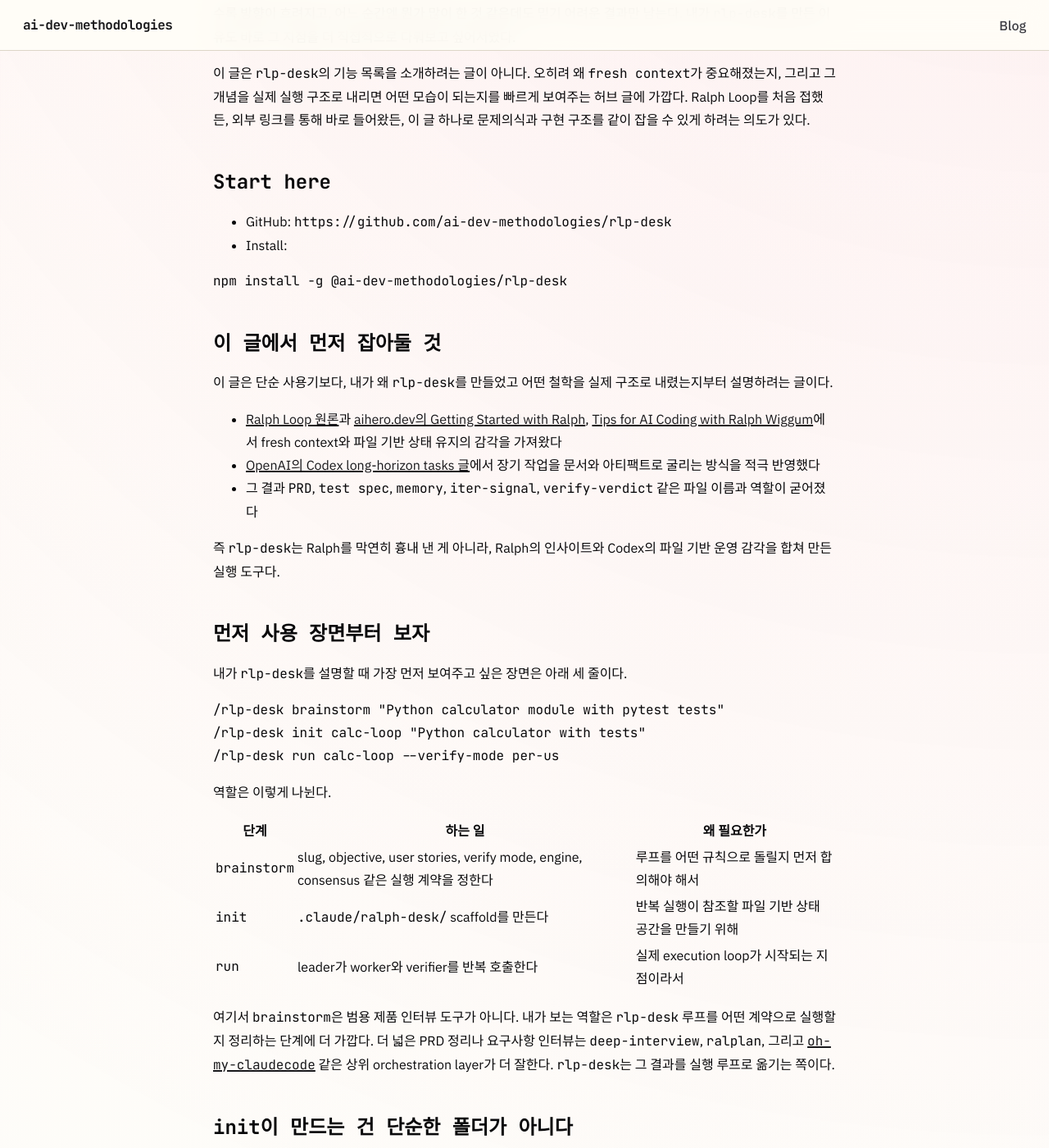
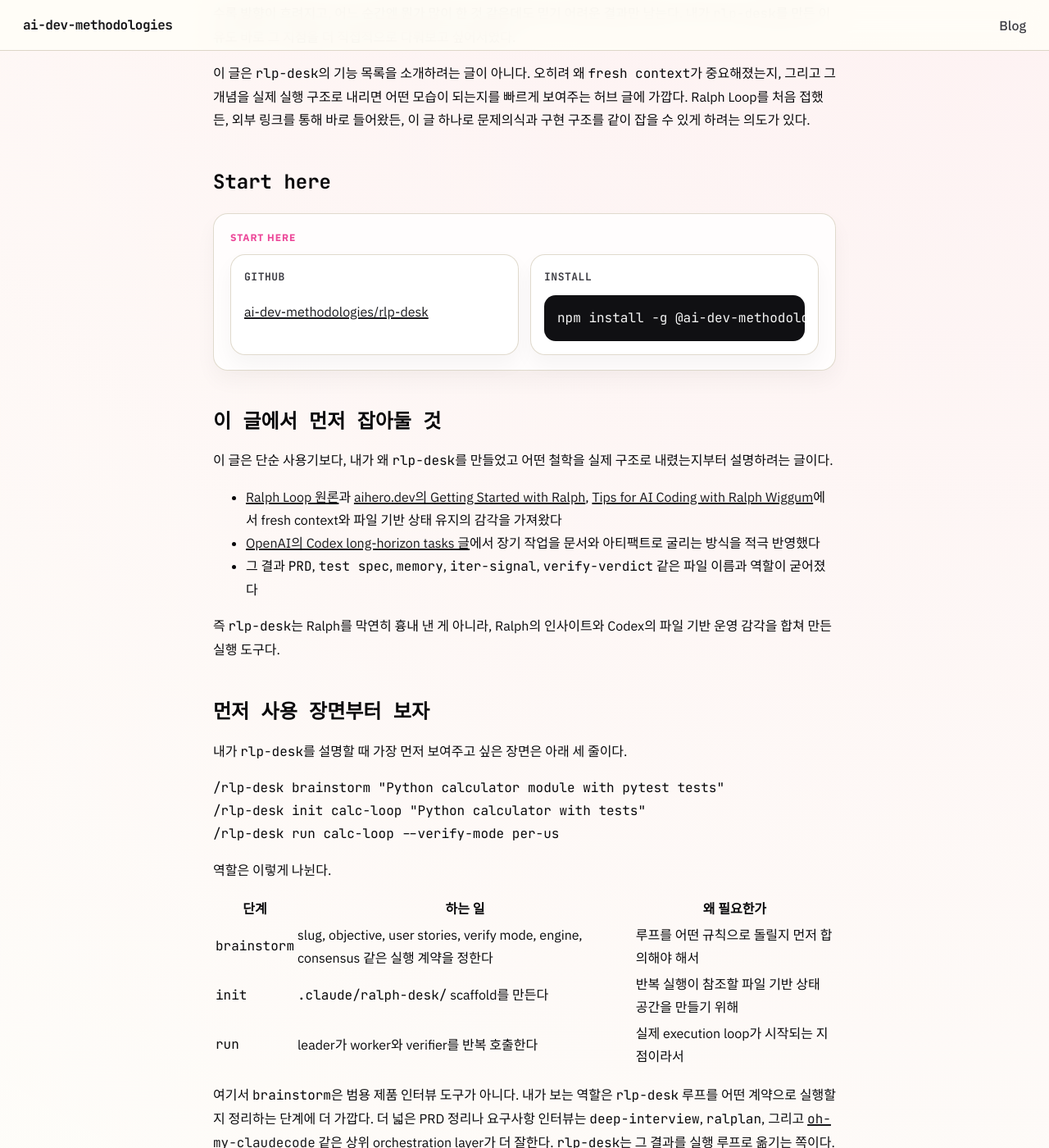
Before and after one commit to ai-dev-methodologies/ai-dev-methodologies.github.io, a Jekyll site: the page built from _posts/2026-03-23-how-rlp-desk-implements-fresh-context.md, in a window 1280 px wide and 1400 px high, scrolled down 671 px. Shown: the whole window at 82% size. Built offline with Jekyll 4.4.1, drawn with Linux system fonts in a browser that asks for light colours.

Commit message:
Make the resource sections look intentional instead of improvised
Turn Start here and References into explicit resource blocks, and refine the article styling so the live page matches the reviewable markdown structure more closely.

Constraint: Improve article affordances without breaking the current Pages stack
Confidence: high
Scope-risk: narrow
Reversibility: clean
Directive: Reusable article meta sections should render as distinct components, not as plain lists
Tested: Local post and CSS updated
Not-tested: Remote Pages rebuild and visual inspection after push

````diff
--- a/_posts/2026-03-23-how-rlp-desk-implements-fresh-context.md
+++ b/_posts/2026-03-23-how-rlp-desk-implements-fresh-context.md
@@ -23,12 +23,19 @@
 
 ## Start here
 
-- GitHub: `https://github.com/ai-dev-methodologies/rlp-desk`
-- Install:
-
-```bash
-npm install -g @ai-dev-methodologies/rlp-desk
-```
+<section class="resource-block start-block">
+  <p class="feature-label">Start here</p>
+  <div class="resource-grid">
+    <div class="resource-card">
+      <p class="resource-title">GitHub</p>
+      <p><a href="https://github.com/ai-dev-methodologies/rlp-desk">ai-dev-methodologies/rlp-desk</a></p>
+    </div>
+    <div class="resource-card">
+      <p class="resource-title">Install</p>
+      <pre class="install-snippet"><code>npm install -g @ai-dev-methodologies/rlp-desk</code></pre>
+    </div>
+  </div>
+</section>
 ## 이 글에서 먼저 잡아둘 것
 
 이 글은 단순 사용기보다, 내가 왜 `rlp-desk`를 만들었고 어떤 철학을 실제 구조로 내렸는지부터 설명하려는 글이다.
@@ -250,8 +257,17 @@
 
 ## References
 
-- [OpenAI, Run long-horizon tasks with Codex](https://developers.openai.com/blog/run-long-horizon-tasks-with-codex/)
-- [Getting Started with Ralph](https://www.aihero.dev/getting-started-with-ralph)
-- [Tips for AI Coding with Ralph Wiggum](https://www.aihero.dev/tips-for-ai-coding-with-ralph-wiggum)
-- [`oh-my-claudecode`](https://github.com/Yeachan-Heo/oh-my-claudecode)
-- [`rlp-desk` repository](https://github.com/ai-dev-methodologies/rlp-desk)
+<section class="resource-block reference-block">
+  <div class="resource-grid single-column">
+    <div class="resource-card">
+      <p class="resource-title">References</p>
+      <ul class="reference-list">
+        <li><a href="https://developers.openai.com/blog/run-long-horizon-tasks-with-codex/">OpenAI, Run long-horizon tasks with Codex</a></li>
+        <li><a href="https://www.aihero.dev/getting-started-with-ralph">Getting Started with Ralph</a></li>
+        <li><a href="https://www.aihero.dev/tips-for-ai-coding-with-ralph-wiggum">Tips for AI Coding with Ralph Wiggum</a></li>
+        <li><a href="https://github.com/Yeachan-Heo/oh-my-claudecode"><code>oh-my-claudecode</code></a></li>
+        <li><a href="https://github.com/ai-dev-methodologies/rlp-desk"><code>rlp-desk</code> repository</a></li>
+      </ul>
+    </div>
+  </div>
+</section>
--- a/assets/css/site.css
+++ b/assets/css/site.css
@@ -145,7 +145,9 @@
 .feature-card,
 .post-card,
 .lede-box,
-.start-card {
+.start-card,
+.resource-block,
+.resource-card {
   background: rgba(255, 255, 255, 0.78);
   border: 1px solid rgba(221, 214, 200, 0.9);
   border-radius: 18px;
@@ -228,17 +230,57 @@
   color: var(--color-secondary);
 }
 
-.start-card {
+.resource-block {
   padding: 18px 20px;
   margin: 24px 0 28px;
 }
 
-.start-card p {
-  margin: 0 0 12px;
+.resource-grid {
+  display: grid;
+  grid-template-columns: repeat(2, minmax(0, 1fr));
+  gap: 14px;
 }
 
-.start-card p:last-child {
-  margin-bottom: 0;
+.resource-grid.single-column {
+  grid-template-columns: 1fr;
+}
+
+.resource-card {
+  padding: 16px;
+  background: rgba(255, 255, 255, 0.92);
+}
+
+.resource-title {
+  margin: 0 0 10px;
+  font-family: "JetBrains Mono", monospace;
+  font-size: 13px;
+  font-weight: 700;
+  letter-spacing: 0.04em;
+  color: var(--color-secondary);
+  text-transform: uppercase;
+}
+
+.install-snippet {
+  margin: 0;
+  padding: 14px 16px;
+  border-radius: 14px;
+  background: #101013;
+  color: #f5f5f5;
+  overflow-x: auto;
+}
+
+.install-snippet code {
+  font-family: "JetBrains Mono", monospace;
+  color: inherit;
+}
+
+.reference-list {
+  margin: 0;
+  padding-left: 18px;
+}
+
+.reference-list li + li {
+  margin-top: 8px;
 }
 
 .post-body a {
@@ -254,4 +296,8 @@
   .feature-grid {
     grid-template-columns: 1fr;
   }
+
+  .resource-grid {
+    grid-template-columns: 1fr;
+  }
 }
````
